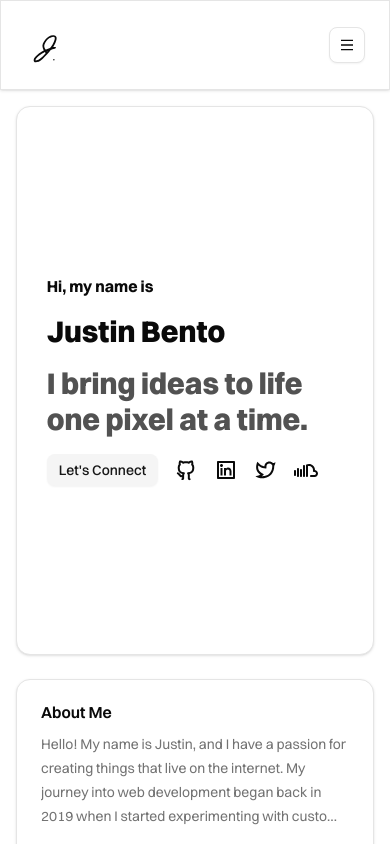
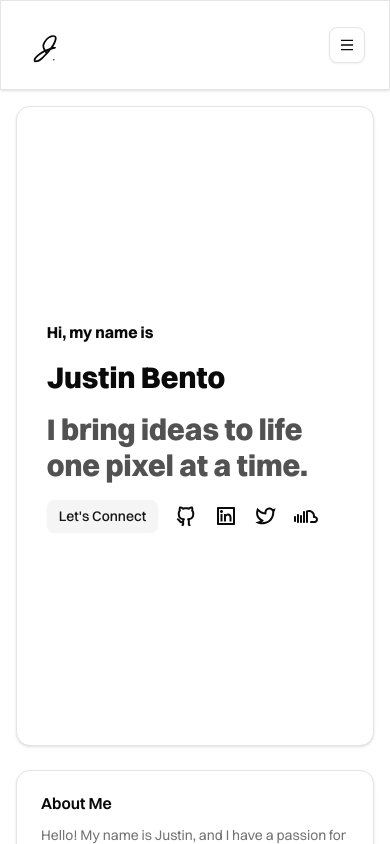
Before and after one commit to Justin-Bento/portfolio, a Next.js app: page / in a window 390 px wide. Shown: the top 844 px of the page. Built offline with nearby package versions, Linux system fonts and the light colour scheme.

Commit message:
Changed svg to rem

```diff
--- a/src/app/(frontend)/page.tsx
+++ b/src/app/(frontend)/page.tsx
@@ -20,7 +20,7 @@ export default function Home() {
         <section className="grid grid-cols-1 gap-6 md:grid-cols-12">
           {/* Main Hero Section */}
           <div className="group col-span-12">
-            <Card className="flex min-h-[65svh] items-center justify-center lg:min-h-[50rem]">
+            <Card className="flex items-center justify-center min-h-[40rem] lg:min-h-[50rem]">
               <div className="mx-auto w-10/12 space-y-4">
                 <p className="text-md scroll-m-20 font-bold">Hi, my name is</p>
                 <h1 className="scroll-m-20 text-3xl font-extrabold lg:text-6xl">
```
